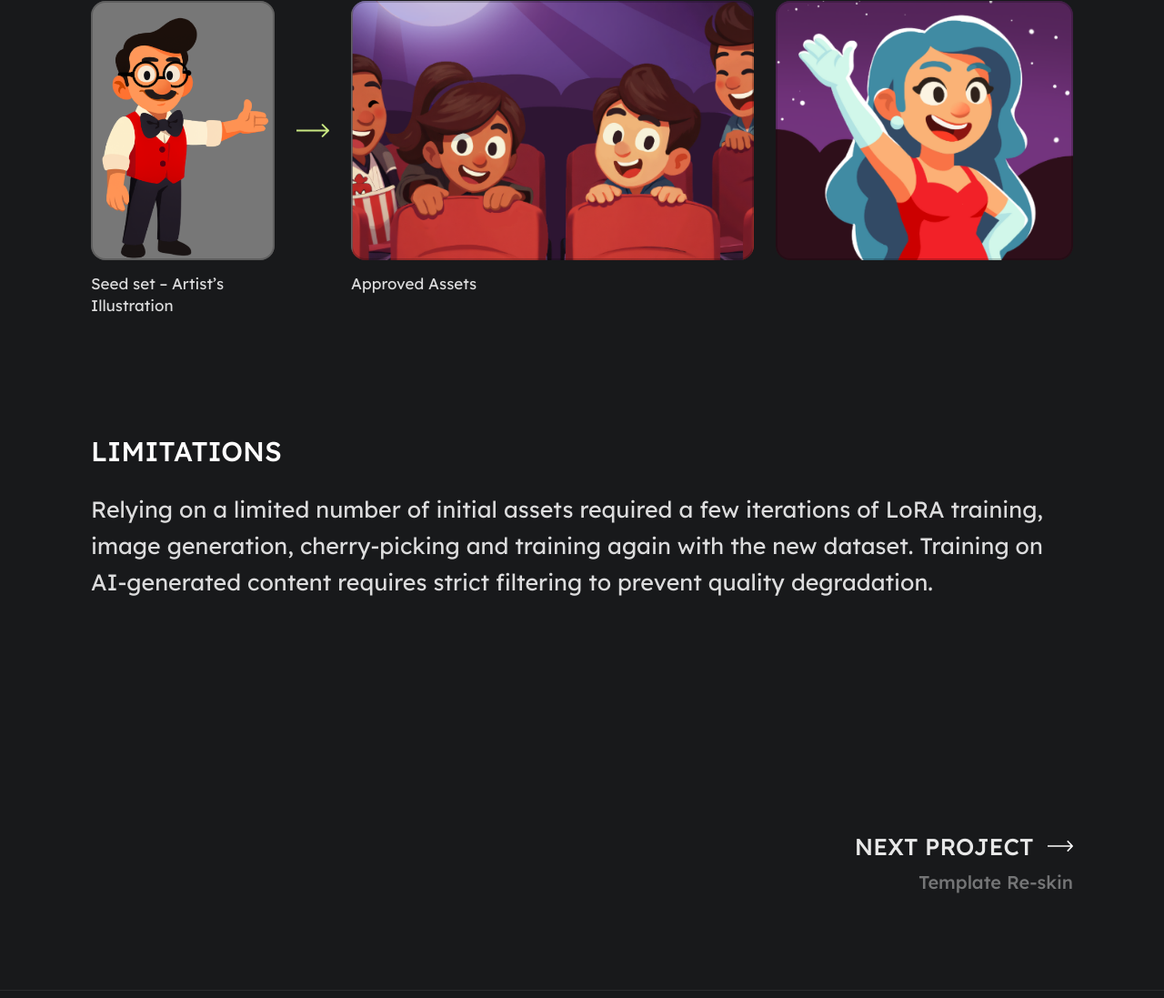
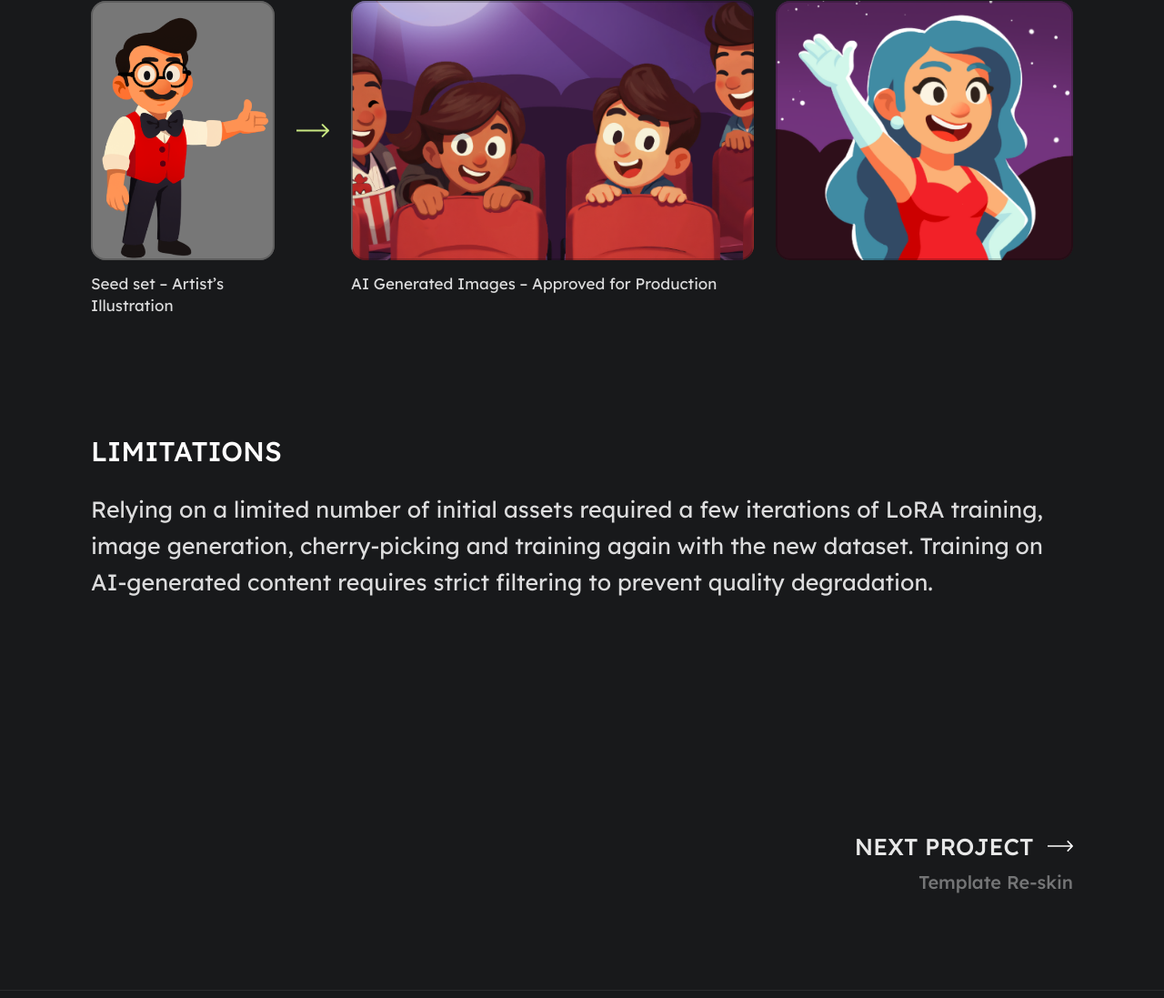
Before and after one commit to Itstrubal/portfolio, a website: page loras/index.html in a window 1280 px wide. Shown: the part 2390-3487 px from the top of the page at 91% size. Drawn offline with Linux system fonts and the light colour scheme.

Commit message:
LoRA: new caption for the approved images
Co-Authored-By: Claude Opus 5.5 <noreply@anthropic.com>

```diff
--- a/loras/index.html
+++ b/loras/index.html
@@ -251,7 +251,7 @@
               </div>
             </div>
             <p class="limit-figure-caption limit-figure-caption--seed">Seed set – Artist’s Illustration</p>
-            <p class="limit-figure-caption limit-figure-caption--approved">Approved Assets</p>
+            <p class="limit-figure-caption limit-figure-caption--approved">AI Generated Images – Approved for Production</p>
           </figure>
         </section>
 
```
